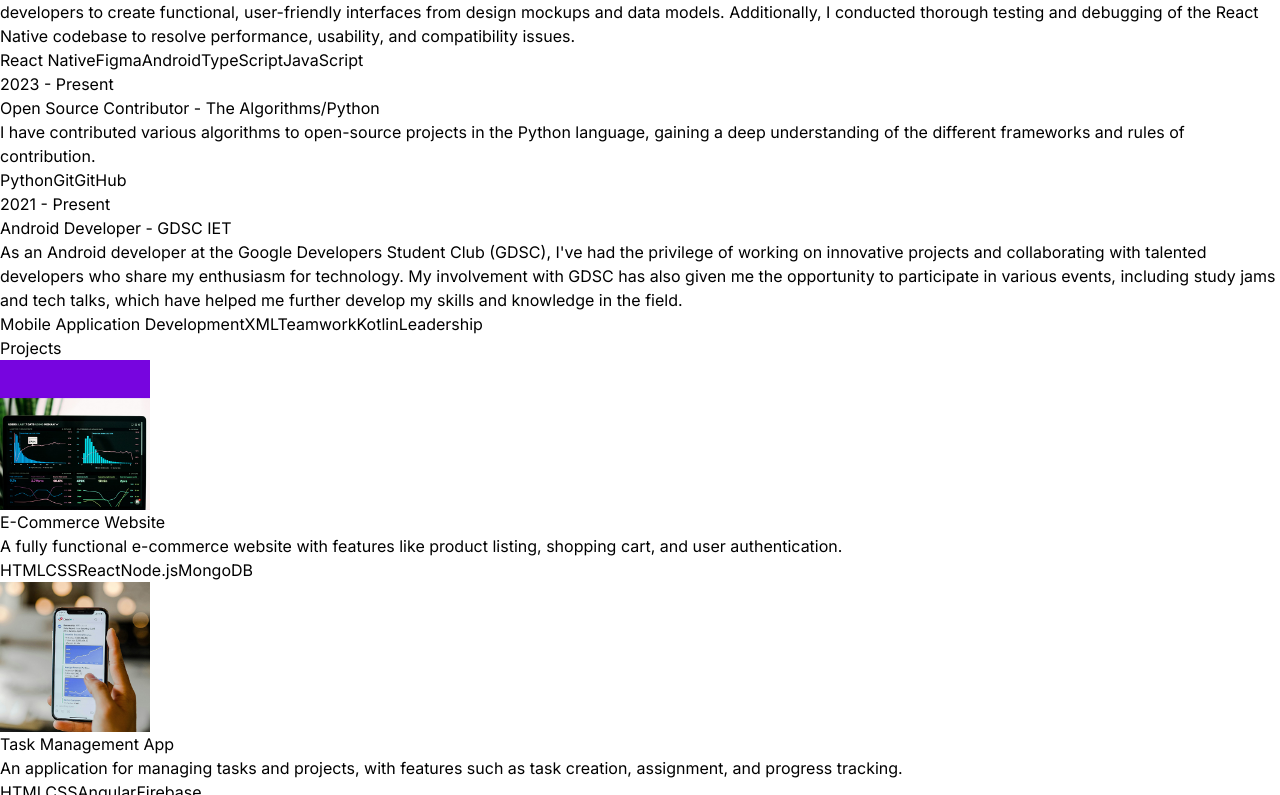
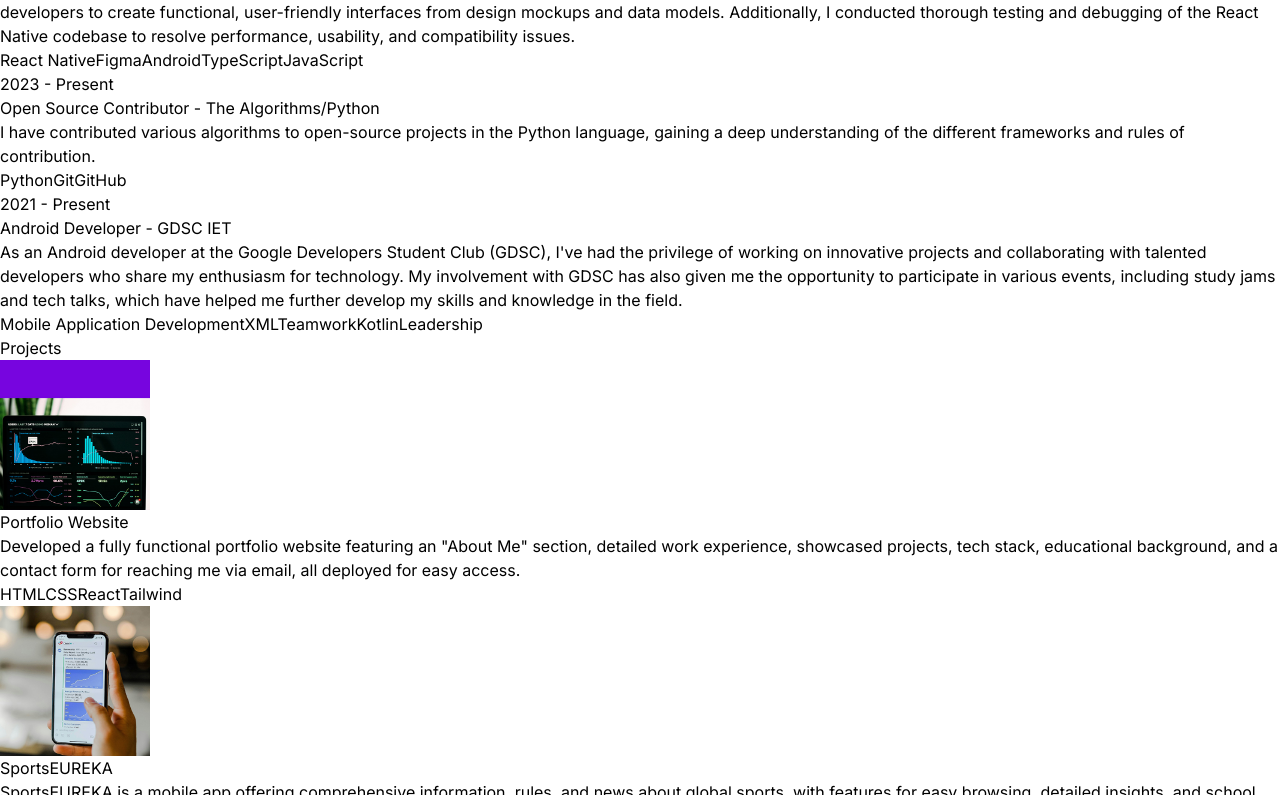
Before and after one commit to its-100rabh/Portfolio, a React (Vite) app: page / in a window 1280 px wide. Shown: the part 11205-12000 px from the top of the page. Built offline with nearby package versions, Linux system fonts and the light colour scheme.

Commit message:
Projects Section Updated

```diff
--- a/src/constants/index.js
+++ b/src/constants/index.js
@@ -13,14 +13,27 @@ export const EXPERIENCES = [
     role: "FrontEnd Developer",
     company: "One% Dating Club",
     description: `I monitored and addressed bugs in the app and admin panel to maintain high performance and user satisfaction. I developed and integrated new features based on evolving requirements, enhancing both the app and admin panel. Collaborating with UI/UX designers, I ensured seamless design and functionality using React Native and C++. I also ensured cross-device and platform compatibility to improve accessibility.`,
-    technologies: ["React Native", "C++","Android","TypeScript","JavaScript","Expo"],
+    technologies: [
+      "React Native",
+      "C++",
+      "Android",
+      "TypeScript",
+      "JavaScript",
+      "Expo",
+    ],
   },
   {
     year: "Sep 2023 - Nov 2023",
     role: "React Native Developer",
     company: "Banao Technologies",
     description: `I led front-end development for a student app that managed discounts and offers, enhancing user experience and engagement. I worked with designers and back-end developers to create functional, user-friendly interfaces from design mockups and data models. Additionally, I conducted thorough testing and debugging of the React Native codebase to resolve performance, usability, and compatibility issues.`,
-    technologies: ["React Native", "Figma","Android","TypeScript","JavaScript"],
+    technologies: [
+      "React Native",
+      "Figma",
+      "Android",
+      "TypeScript",
+      "JavaScript",
+    ],
   },
   {
     year: "2023 - Present",
@@ -34,38 +47,72 @@ export const EXPERIENCES = [
     role: "Android Developer",
     company: "GDSC IET",
     description: `As an Android developer at the Google Developers Student Club (GDSC), I've had the privilege of working on innovative projects and collaborating with talented developers who share my enthusiasm for technology. My involvement with GDSC has also given me the opportunity to participate in various events, including study jams and tech talks, which have helped me further develop my skills and knowledge in the field.`,
-    technologies: ["Mobile Application Development", "XML", "Teamwork", "Kotlin","Leadership"],
+    technologies: [
+      "Mobile Application Development",
+      "XML",
+      "Teamwork",
+      "Kotlin",
+      "Leadership",
+    ],
   },
 ];
 
 export const PROJECTS = [
   {
-    title: "E-Commerce Website",
+    title: "Portfolio Website",
     image: project1,
     description:
-      "A fully functional e-commerce website with features like product listing, shopping cart, and user authentication.",
-    technologies: ["HTML", "CSS", "React", "Node.js", "MongoDB"],
+      'Developed a fully functional portfolio website featuring an "About Me" section, detailed work experience, showcased projects, tech stack, educational background, and a contact form for reaching me via email, all deployed for easy access.',
+    technologies: ["HTML", "CSS", "React", "Tailwind"],
   },
   {
-    title: "Task Management App",
+    title: "SportsEUREKA",
     image: project2,
     description:
-      "An application for managing tasks and projects, with features such as task creation, assignment, and progress tracking.",
-    technologies: ["HTML", "CSS", "Angular", "Firebase"],
+      "SportsEUREKA is a mobile app offering comprehensive information, rules, and news about global sports, with features for easy browsing, detailed insights, and school collaboration for sports clubs.",
+    technologies: ["React Native", "JavaScript", "Tailwind", "TypeScript"],
   },
   {
-    title: "Portfolio Website",
+    title: "Time Table Generator",
     image: project3,
     description:
-      "A personal portfolio website showcasing projects, skills, and contact information.",
-    technologies: ["HTML", "CSS", "React", "Bootstrap"],
+      "Developed a React Native app for creating personalized timetables, featuring secure user authentication, state management, and custom schedule generation based on user preferences and holidays.",
+    technologies: ["React Native", "JavaScript", "Android"],
   },
   {
-    title: "Blogging Platform",
+    title: "Blogg",
     image: project4,
     description:
-      "A platform for creating and publishing blog posts, with features like rich text editing, commenting, and user profiles.",
-    technologies: ["HTML", "CSS", "Vue.js", "Express", "mySQL"],
+      "Developed a blogging app with login/signup functionality, enabling users to post, update, delete, and access their daily activity blogs, with a personalized view of their own posts.",
+    technologies: [
+      "React Native",
+      "JavaScript",
+      "MongoDB",
+      "Node.js",
+      "Expo",
+      "Postman",
+    ],
+  },
+  {
+    title: "OneChat",
+    image: project4,
+    description:
+      "Developed a React Native chat application with Firebase integration, enabling user login/signup, and facilitating both individual chats and group chats for up to three specific users. The app features secure authentication, real-time messaging, and dedicated chatrooms for seamless communication.",
+    technologies: ["React Native", "JavaScript", "Expo", "Firebase"],
+  },
+  {
+    title: "Blogg",
+    image: project4,
+    description:
+      "Developed a blogging app with login/signup functionality, enabling users to post, update, delete, and access their daily activity blogs, with a personalized view of their own posts.",
+    technologies: [
+      "React Native",
+      "JavaScript",
+      "MongoDB",
+      "Node.js",
+      "Expo",
+      "Postman",
+    ],
   },
 ];
 
```
